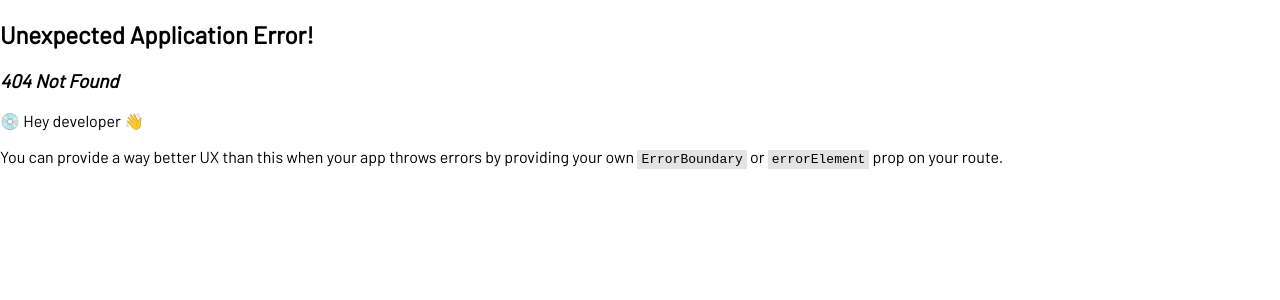
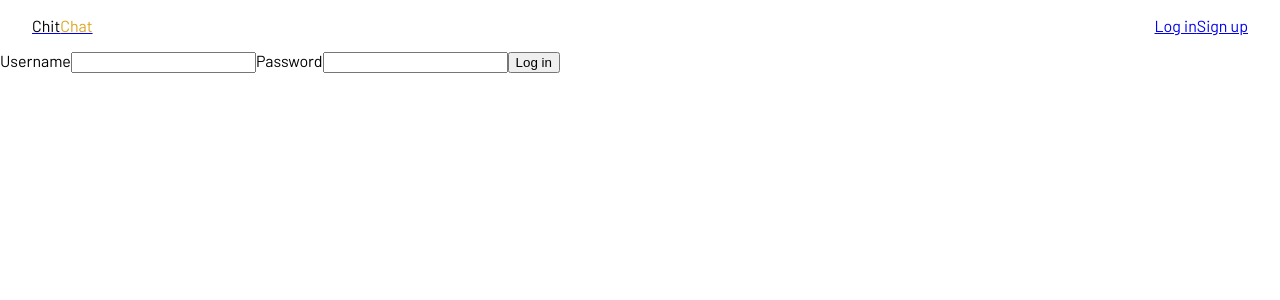
Before and after one commit to daltonoswald/messaging-app, a React (Vite) app in the folder frontend/: page /log-in in a window 1280 px wide. Before the commit this address had no page. Shown: the top 300 px of the page. Built offline with nearby package versions, Linux system fonts and the light colour scheme.

Commit message:
log in page and nav bar added

```diff
--- a/frontend/src/Homepage.jsx
+++ b/frontend/src/Homepage.jsx
@@ -1,12 +1,22 @@
 import { useState } from 'react'
 import reactLogo from './assets/react.svg'
 import viteLogo from '/vite.svg'
+import { useNavigate } from 'react-router-dom'
+import Nav from './nav/Nav'
 
 function Homepage() {
   const [count, setCount] = useState(0)
+  const navigate = useNavigate();
+
+  function logout() {
+    localStorage.removeItem('authenticationToken');
+    localStorage.removeItem('username');
+    navigate('/');
+  }
 
   return (
     <>
+      <Nav />
       <div>
         <a href="https://vitejs.dev" target="_blank">
           <img src={viteLogo} className="logo" alt="Vite logo" />
@@ -27,6 +37,7 @@ function Homepage() {
       <p className="read-the-docs">
         Click on the Vite and React logos to learn more
       </p>
+      <button onClick={logout}>Log Out</button>
     </>
   )
 }
--- /dev/null
+++ b/frontend/src/LogIn.jsx
@@ -0,0 +1,85 @@
+import { useState, useEffect } from 'react';
+import { useNavigate } from 'react-router-dom';
+import Nav from './nav/Nav'
+
+export default function LogIn() {
+    const navigate = useNavigate();
+    const [message, setMessage] = useState(null);
+
+    useEffect(() => {
+        if (localStorage.getItem('authenticationToken')) {
+            console.log('Already signed in')
+            navigate('/');
+        }
+    })
+
+    const handleSubmit = async (event) => {
+        event.preventDefault();
+        const localUrl = `http://localhost:3000/users/log-in`;
+
+        const formData = {
+            username: event.target.username.value,
+            password: event.target.password.value
+        };
+
+        try {
+            const response = await fetch(localUrl, {
+                method: "POST",
+                headers: {
+                    "Content-Type": "application/json",
+                },
+                body: JSON.stringify(formData),
+                mode: 'cors',
+            });
+
+            const data = await response.json();
+
+            if (response.ok) {
+                const token = data.token;
+                const user = data.user;
+                localStorage.setItem('authenticationToken', token);
+                localStorage.setItem('username', user.username);
+                navigate('/');
+            } else {
+                console.error("Error during authentication:", data.message);
+                setMessage(data.message);
+            }
+        } catch (error) {
+            console.error("Error requesting authentication:", error);
+            console.log(error);
+            // setMessage(error);
+        }
+    }
+
+    return (
+        <>
+            <Nav />
+            <div className='content'>
+                <form onSubmit={handleSubmit} className='log-in-form'>
+                    <label htmlFor='username'>Username</label>
+                    <input
+                        type='text'
+                        id='username'
+                        required
+                    />
+                    <label htmlFor='password'>Password</label>
+                    <input
+                        type='password'
+                        id='password'
+                        name='password'
+                        minLength={8}
+                        required
+                    />
+                    <button className='submit-button' type='submit'>Log in</button>
+                </form>
+                {message && (
+                <div className='log-in-message'>
+                    <p>{message}</p>
+                </div>
+                )}
+            </div>
+
+        </>
+    )
+
+}
--- a/frontend/src/Router.jsx
+++ b/frontend/src/Router.jsx
@@ -1,5 +1,6 @@
 import { createBrowserRouter, RouterProvider } from 'react-router-dom';
 import Homepage from './Homepage.jsx';
+import LogIn from './LogIn.jsx';
 
 export default function Router() {
 
@@ -8,6 +9,10 @@ export default function Router() {
             path: '/',
             element: <Homepage />,
         },
+        {
+            path: '/log-in',
+            element: <LogIn />
+        }
     ]);
     return <RouterProvider router={router} />
 }
--- a/frontend/src/main.jsx
+++ b/frontend/src/main.jsx
@@ -1,7 +1,7 @@
 import React from 'react'
 import ReactDOM from 'react-dom/client'
 import Router from './Router'
-import './index.css'
+import './styles.css'
 
 ReactDOM.createRoot(document.getElementById('root')).render(
   <React.StrictMode>
--- /dev/null
+++ b/frontend/src/nav/Nav.jsx
@@ -0,0 +1,37 @@
+import { useState, useEffect } from 'react';
+import { Link, useNavigate } from 'react-router-dom'
+import './nav.styles.css'
+
+export default function Nav() {
+    const navigate = useNavigate();
+
+    function logout() {
+        localStorage.removeItem('authenticationToken');
+        localStorage.removeItem('username');
+        navigate('/');
+    }
+
+    return (
+        <div className='nav'>
+            <div className='nav-left'>
+                <Link to='/'>
+                    <p className='nav-title'>Chit<span className='nav-title-right'>Chat</span></p>
+                </Link>
+            </div>
+            <div className='nav-right'>
+                {localStorage.getItem('authenticationToken') && (
+                    <>
+                        <p>{localStorage.getItem('username')}</p>
+                        <button onClick={logout}>Log out</button>
+                    </>
+                )}
+                {!localStorage.getItem('authenticationToken') && (
+                    <>
+                        <Link to='/log-in'>Log in</Link>
+                        <Link to='/sign-up'>Sign up</Link>
+                    </>
+                )}
+            </div>
+        </div>
+    )
+}
--- /dev/null
+++ b/frontend/src/nav/nav.styles.css
@@ -0,0 +1,15 @@
+.nav {
+    display: flex;
+    justify-content: space-between;
+    align-items: center;
+    width: 95%;
+    padding: 0 2.5%;
+}
+
+.nav-title {
+    color: black;
+}
+
+.nav-title-right {
+    color: goldenrod
+}
--- a/frontend/src/index.css
+++ b/frontend/src/styles.css
@@ -5,6 +5,16 @@ body {
     margin: 0;
 }
 
+a:link {
+    text-decoration: underline;
+}
+
+a:visited {
+    text-decoration: none;
+    color: black;
+}
+
+
 /* #root {
     min-height: 100vh;
     display: flex;
```
